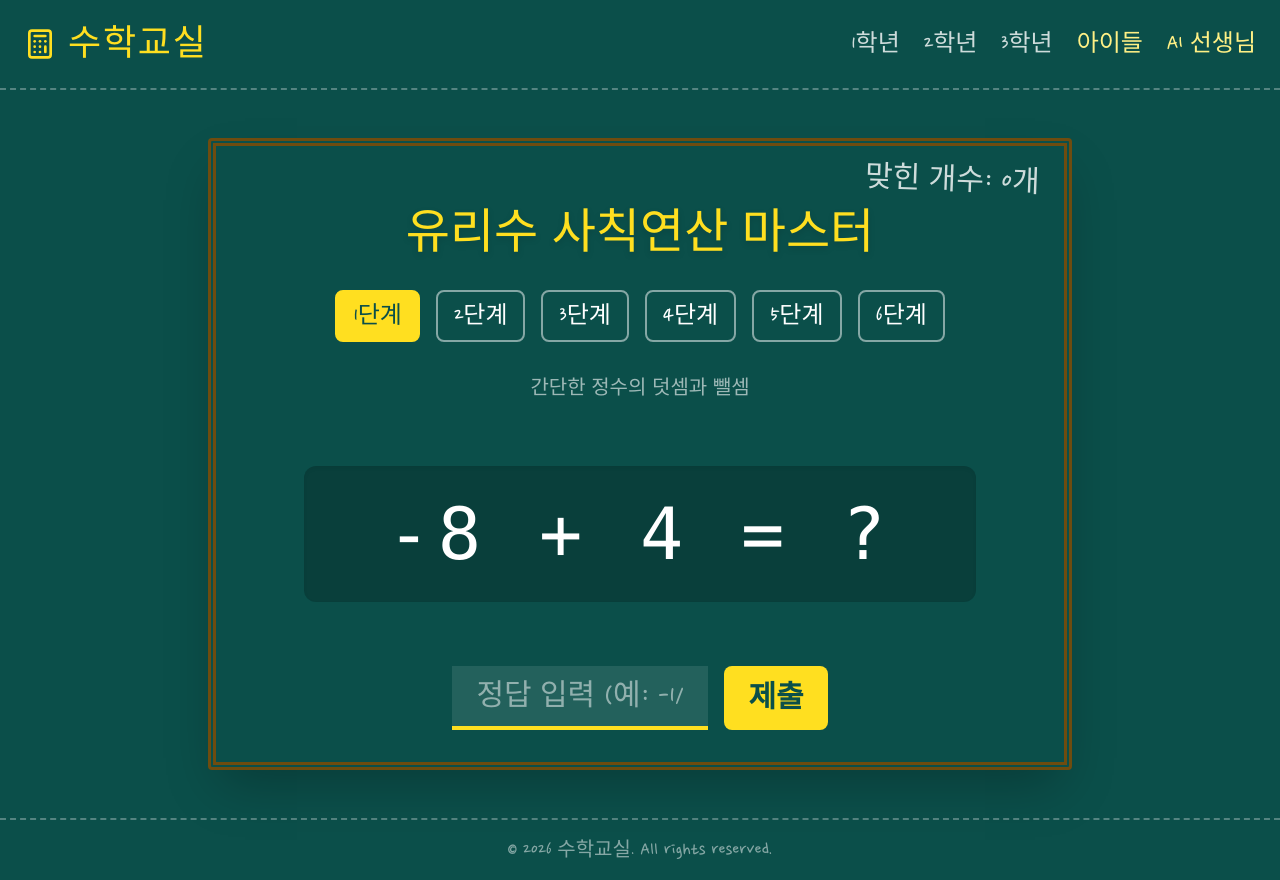
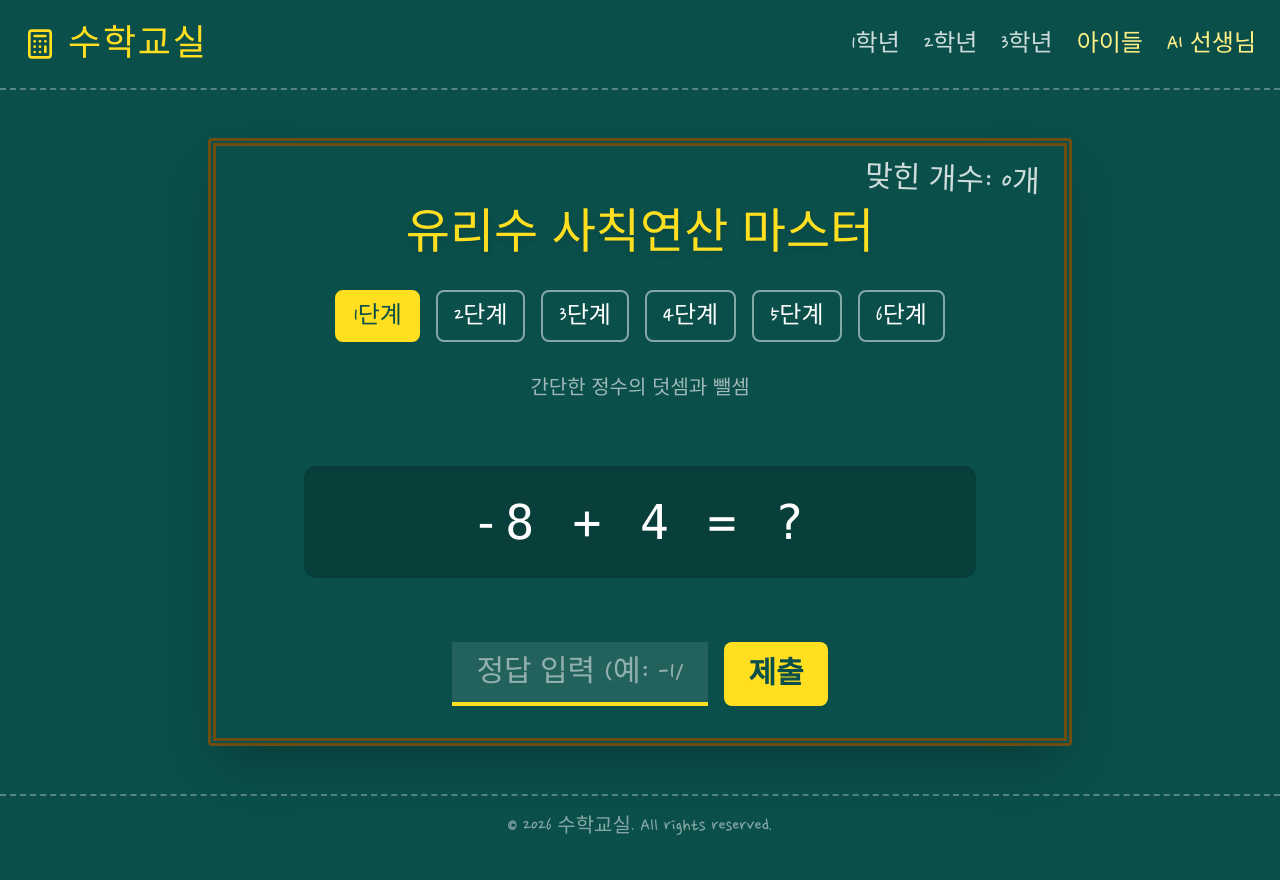
Before and after one commit to edumath08270223-tech/math, a Next.js app: page /grade1 in a window 1280 px wide. After the commit the page ends 856 px from the top, so only its background shows below. Built offline with nearby package versions, Linux system fonts and the light colour scheme.

Commit message:
style: reduce math problem font size to fit on one line

```diff
--- a/app/grade1/page.tsx
+++ b/app/grade1/page.tsx
@@ -90,7 +90,7 @@ export default function Grade1Page() {
         </p>
 
         {/* 문제 영역 */}
-        <div className="text-7xl text-white my-8 font-mono tracking-widest bg-black/20 p-8 rounded-xl shadow-inner text-center w-full max-w-2xl break-words">
+        <div className="text-4xl md:text-5xl text-white my-8 font-mono tracking-widest bg-black/20 p-8 rounded-xl shadow-inner text-center w-full max-w-2xl break-words">
           {problem ? problem.question : "준비 중..."} = ?
         </div>
 
--- a/app/kids/page.tsx
+++ b/app/kids/page.tsx
@@ -85,7 +85,7 @@ export default function KidsPage() {
         </p>
 
         {/* 문제 영역 */}
-        <div className="text-7xl text-white my-8 font-mono tracking-widest bg-black/20 p-8 rounded-xl shadow-inner text-center w-full max-w-2xl break-words">
+        <div className="text-4xl md:text-5xl text-white my-8 font-mono tracking-widest bg-black/20 p-8 rounded-xl shadow-inner text-center w-full max-w-2xl break-words">
           {problem ? problem.question : "준비 중..."} = ?
         </div>
 
```
